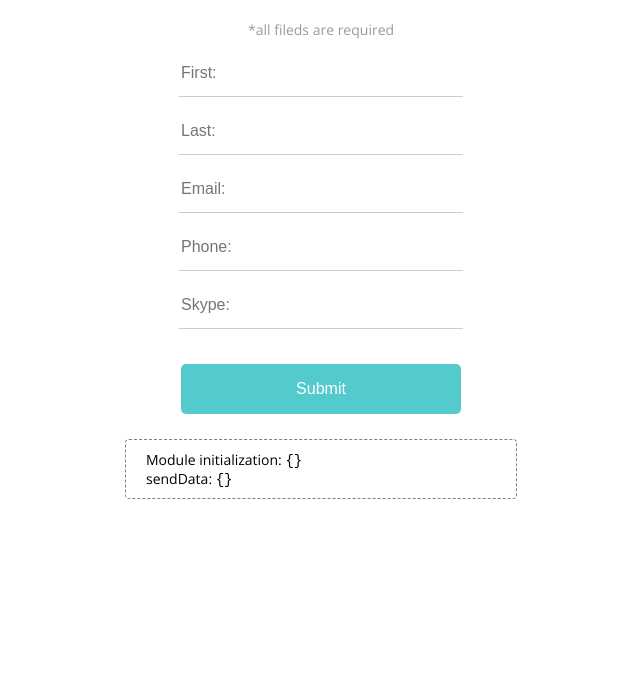
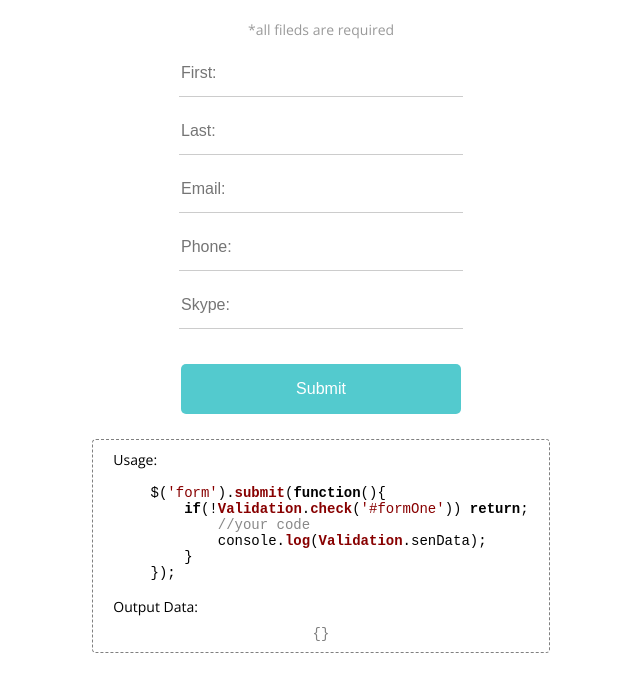
Before and after one commit to MapleMap/formFiledsReader, a website: page index.html in a window 1280 px wide. Shown: the part 165-840 px from the top of the page, without its empty margins (319-959 px from the left). Before the commit the page ends 800 px from the top, so only its background shows below. Drawn offline with nearby package versions, Linux system fonts and the light colour scheme.

Commit message:
add: review block

```diff
--- a/css/style.less
+++ b/css/style.less
@@ -22,7 +22,6 @@ h1, h2 {
   text-align: center;
   font-weight: normal;
 }
-
 form {
   color: @font-color-form-text;
   margin: 100px auto 0 auto;
@@ -90,6 +89,26 @@ form {
     border-radius: 4px;
     border: 1px dashed @font-color-main;
 
+    .send-data {
+      display: block;
+      text-align: center;
+      color: @font-color-main;
+      margin-top: 10px;
+    }
+    .init {
+
+      h2 {
+        margin: 10px 0;
+      }
+      pre {
+        width: 60%;
+        text-align: left;
+        margin: 0 0 0 -30px;
+      }
+    }
+    .send-data {
+      color: @font-color-main;
+    }
     .comment {
       color: @font-color-form-text;
     }
--- a/index.html
+++ b/index.html
@@ -5,10 +5,13 @@
     <title>FormReader & Validator</title>
     <link rel="stylesheet" href="./css/style.css">
     <link rel="stylesheet" href="./bower_components/animate-css/animate.min.css">
+    <link rel="stylesheet" href="./helpers/highlight/highlight.css">
     <script src="bower_components/jquery/dist/jquery.min.js"></script>
+    <script src="//cdnjs.cloudflare.com/ajax/libs/highlight.js/8.5/highlight.min.js"></script>
+
 </head>
 <body>
-    <form id="form" method="post" action="" autocomplete="off" class="clear-fix">
+    <form id="formOne" method="post" action="" autocomplete="off" class="clear-fix">
         <h2>Form with all required fields</h2>
         <fieldset class="errors"></fieldset>
         <fieldset class="message">*all fileds are required</fieldset>
@@ -21,14 +24,39 @@
             <input type='submit' placeholder='SUBMIT' value="Submit">
         </fieldset>
         <fieldset class="code-review">
-            <div>Module initialization: <code class="sendData">{}</code></div>
-            <div>sendData: <code class="sendData">{}</code></div>
+            <div class="init">Usage:
+<pre>
+    <code class="js">
+        $('form').submit(function(){
+            if(!Validation.check('#formOne')) return;
+                //your code
+                console.log(Validation.senData);
+            }
+        });
+    </code>
+</pre>
+            </div>
+            <div>Output Data:
+                <code class="send-data">{}</code>
+            </div>
         </fieldset>
     </form>
+    <script>hljs.initHighlightingOnLoad();</script>
     <script>
         $(document).ready(function(){
+            $('form').submit(function(e){
+                e.preventDefault();
+            });
 
+            $('#formOne').submit(function(){
+
+                if(Validation.check('#formOne')){
+                    $('#formOne').find('.send-data').text(JSON.stringify(Validation.sendData));
+                }
+
+            });
         });
     </script>
+    <script src="./js/validation.js"></script>
 </body>
 </html>
```
Also changed, not shown: css/style.css.
